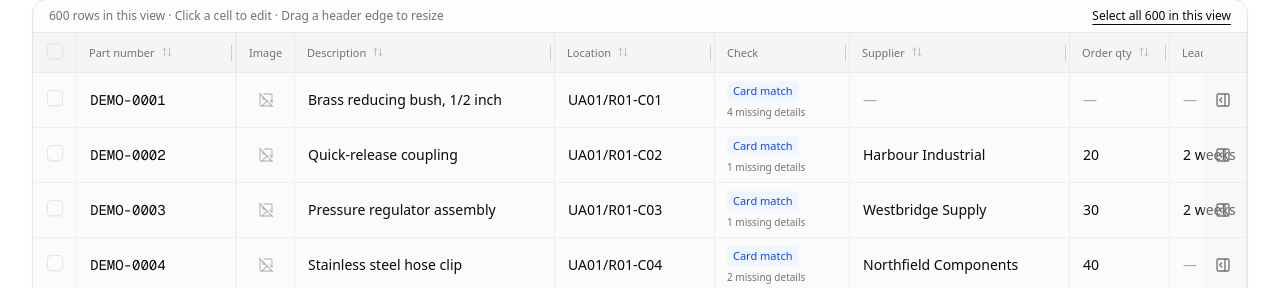
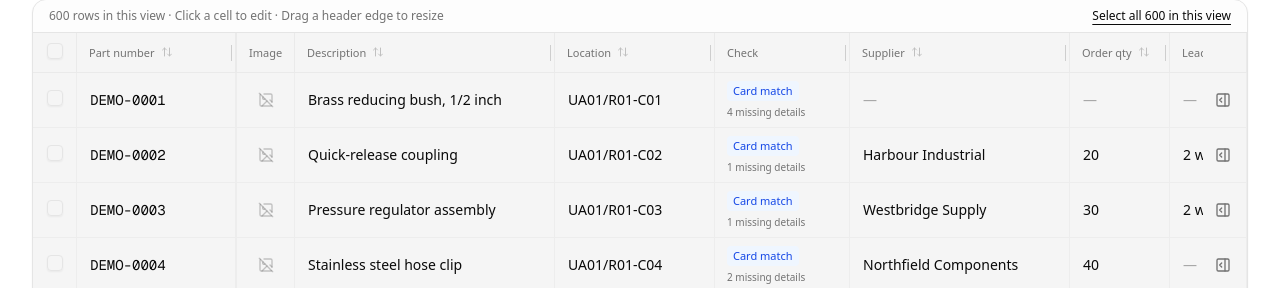
Before and after one commit to borgegb/datasheet, a Next.js app: page /kanban-import-preview in a window 1280 px wide. Both pictures are taken after a click on the button "Try a 600-row sample". Shown: the part 506-794 px from the top of the page. Built offline with nearby package versions, Linux system fonts and the light colour scheme.

Commit message:
Keep pinned import cells opaque while scrolling

```diff
--- a/app/dashboard/kanban/batch/components/import-grid.tsx
+++ b/app/dashboard/kanban/batch/components/import-grid.tsx
@@ -587,9 +587,9 @@ export function ImportGrid({
                       isKanbanHeaderColor(row.original.row.header_color)
                         ? COLOUR_CELL_CLASSES[row.original.row.header_color]
                         : row.getIsSelected()
-                          ? "bg-blue-50 dark:bg-blue-950/30"
+                          ? "bg-blue-50 dark:bg-blue-950"
                           : row.original.row.decision === "skip"
-                            ? "bg-muted/40"
+                            ? "bg-muted"
                             : "bg-background",
                       cell.column.id === "select" &&
                         "sticky left-0 z-10 text-center",
```
